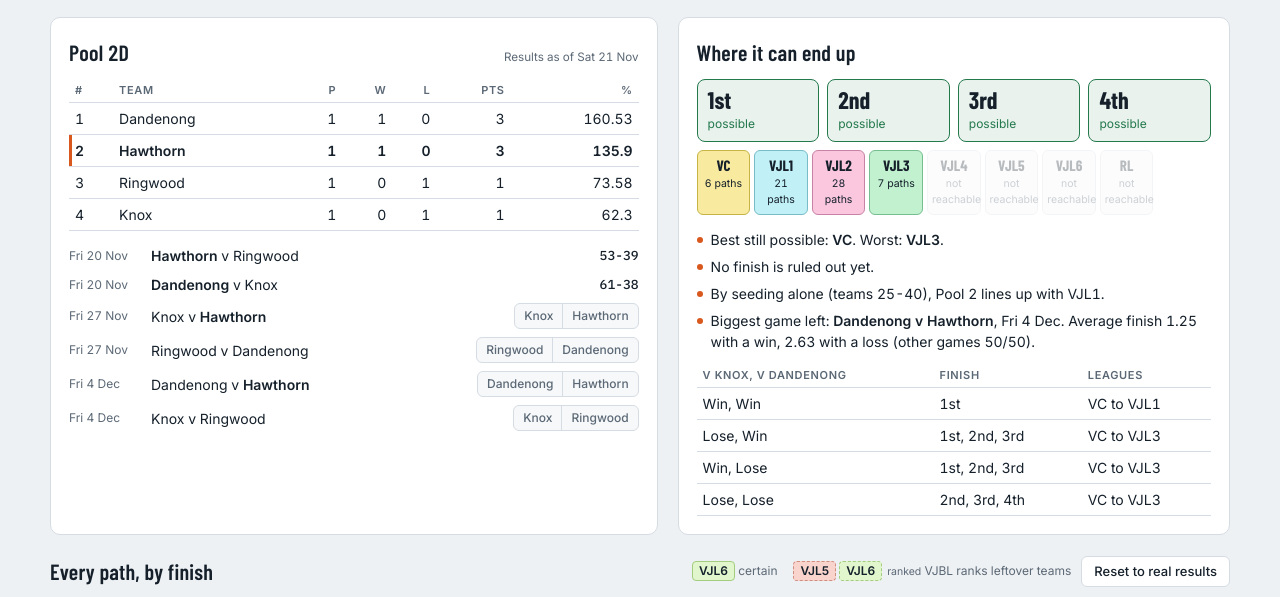
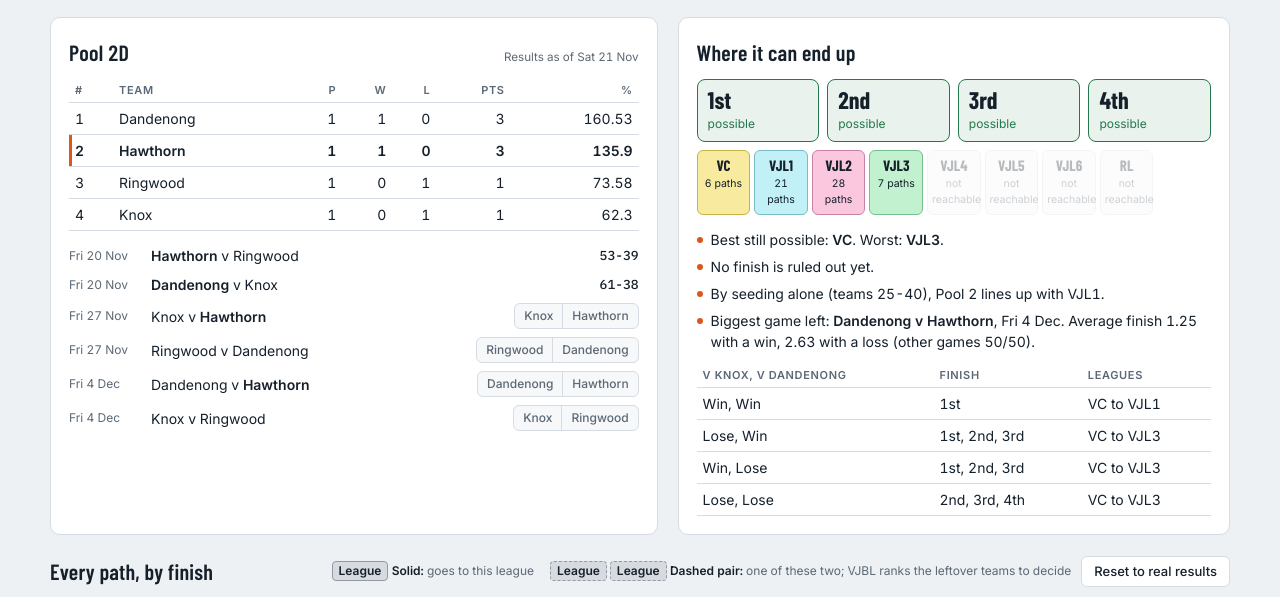
Before and after one commit to HuanRuan/basketball, a plain HTML site: page grading/2027/hawthorn-b12-2.html in a window 1280 px wide. Shown: the part 175-772 px from the top of the page. Drawn offline with nearby package versions, Linux system fonts and the light colour scheme.

Commit message:
Grading paths refresh 2026-11-21

```diff
--- a/grading/2027/hawthorn-b12-2.html
+++ b/grading/2027/hawthorn-b12-2.html
@@ -122,7 +122,8 @@ button:focus-visible { outline: 2px solid var(--accent); outline-offset: 2px }
 .chips.ranked::after { content: "ranked"; font-size: 10.5px; color: var(--muted); margin-left: 2px }
 .off { opacity: .38; filter: grayscale(1) }
 .off .off { opacity: 1; filter: none }
-.legend { display: flex; gap: 16px; flex-wrap: wrap; font-size: 12px; color: var(--muted); align-items: center }
+.legend { display: flex; gap: 8px 16px; flex-wrap: wrap; font-size: 12px; color: var(--muted); align-items: center }
+.legend b { color: var(--ink); font-weight: 600 }
 footer { color: var(--muted); font-size: 12px; display: grid; gap: 4px; max-width: 90ch }
 @media (prefers-reduced-motion: no-preference) { .card, .branch, .pl, .out, .fin, .lg { transition: opacity .2s, filter .2s } }
 </style>
@@ -151,8 +152,9 @@ footer { color: var(--muted); font-size: 12px; display: grid; gap: 4px; max-widt
 
   <section class="toolbar">
     <h2 style="flex:1">Every path, by finish</h2>
-    <div class="legend"><span><span class="chips"><span class="chip" style="--lgc:#BDEB8F">VJL6</span></span> certain</span>
-      <span><span class="chips ranked"><span class="chip" style="--lgc:#F2A08F">VJL5</span><span class="chip" style="--lgc:#BDEB8F">VJL6</span></span> VJBL ranks leftover teams</span></div>
+    <div class="legend">
+      <span><span class="chips"><span class="chip" style="--lgc:var(--off)">League</span></span> <b>Solid:</b> goes to this league</span>
+      <span><span class="chips"><span class="chip" style="--lgc:var(--off);border-style:dashed">League</span><span class="chip" style="--lgc:var(--off);border-style:dashed">League</span></span> <b>Dashed pair:</b> one of these two; VJBL ranks the leftover teams to decide</span></div>
     <button class="btn" id="reset" type="button">Reset to real results</button>
   </section>
   <p class="lede" style="margin:-8px 0 0">Tap a result (W / L, a place, or a pool game above) to see what's left if it happens. Tap it again to undo. Greyed paths are ruled out.</p>
```
Also changed, not shown: grading/2027/hawthorn-b16-4.html (+5 -3 lines), grading/2027/hawthorn-g12-2.html (+5 -3 lines), grading/2027/spectres-b16-4.html (+5 -3 lines).
